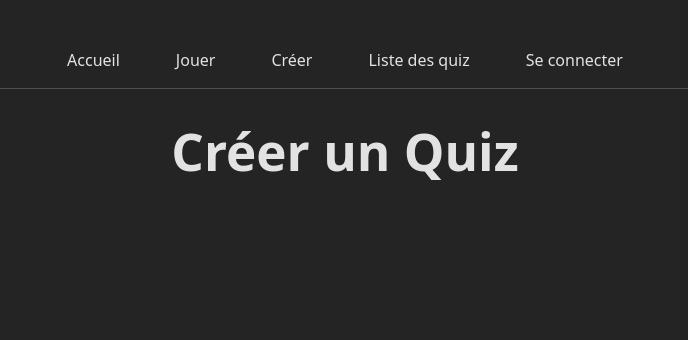
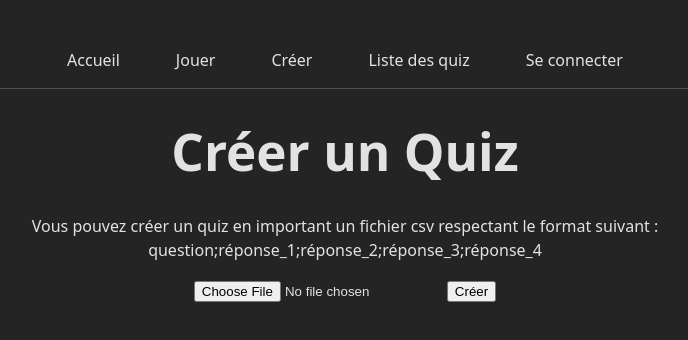
Before and after one commit to sashsutton/frontend-hackathon-quizz-app, a React (Vite) app: page /make in a window 1280 px wide. Shown: the top 340 px of the page, without its empty margins (295-983 px from the left). Built offline with nearby package versions, Linux system fonts and the light colour scheme.

Commit message:
Page de création de quiz complétée

```diff
--- a/src/pages/MakePage.jsx
+++ b/src/pages/MakePage.jsx
@@ -3,7 +3,15 @@ function MakePage() {
     return (
         <div>
             <h1>Créer un Quiz</h1>
-            <p></p>
+            <p>
+            Vous pouvez créer un quiz en important un fichier csv respectant le format suivant : <br/>
+            question;réponse_1;réponse_2;réponse_3;réponse_4
+            </p>
+
+            <form action="/make-quiz" method="POST">
+                <input type="file" id="quiz-import" name="quiz-import" accept=".csv" required></input>
+                <input type="submit" value="Créer"></input>
+            </form>
         </div>
     )
 }
```
